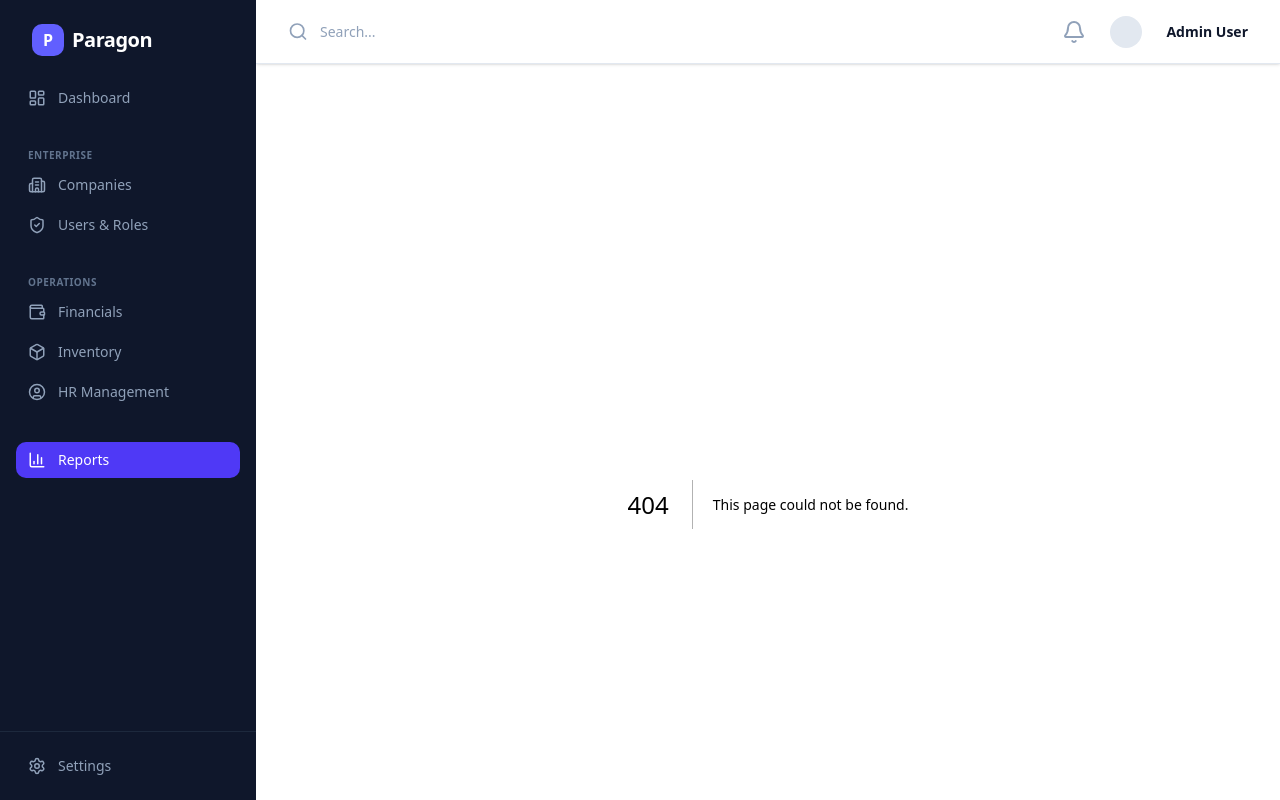
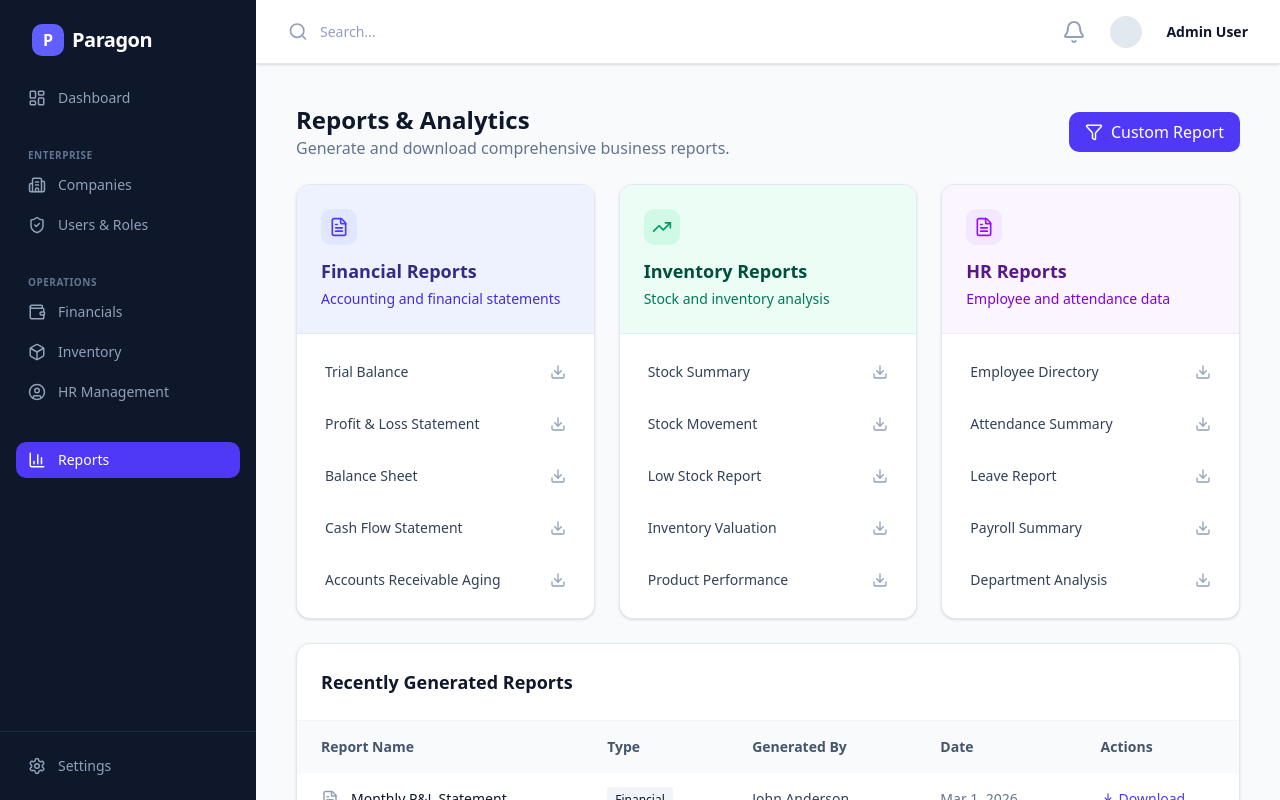
Before and after one commit to Meatycrude/paragon-solutions, a Next.js app in the folder frontend/: page /reports in a window 1280 px wide. Before the commit this address had no page. Built offline with nearby package versions, Linux system fonts and the light colour scheme.

Commit message:
feat: add initial page rof reports

```diff
--- /dev/null
+++ b/frontend/src/app/reports/page.tsx
@@ -0,0 +1,151 @@
+import { FileText, Download, Filter, TrendingUp } from "lucide-react";
+
+export default function ReportsPage() {
+    return (
+        <div className="space-y-6">
+            <div className="flex items-center justify-between">
+                <div>
+                    <h1 className="text-2xl font-bold">Reports & Analytics</h1>
+                    <p className="text-slate-500">Generate and download comprehensive business reports.</p>
+                </div>
+                <button className="bg-indigo-600 text-white px-4 py-2 rounded-lg font-medium hover:bg-indigo-700 transition-colors flex items-center gap-2">
+                    <Filter size={18} />
+                    Custom Report
+                </button>
+            </div>
+
+            {/* Report Categories */}
+            <div className="grid grid-cols-1 gap-6 md:grid-cols-2 lg:grid-cols-3">
+                {/* Financial Reports */}
+                <div className="bg-white rounded-xl border border-slate-200 shadow-sm overflow-hidden">
+                    <div className="bg-indigo-50 p-6 border-b border-indigo-100">
+                        <div className="rounded-lg bg-indigo-100 p-2 w-fit mb-3">
+                            <FileText className="text-indigo-600" size={20} />
+                        </div>
+                        <h3 className="text-lg font-bold text-indigo-900">Financial Reports</h3>
+                        <p className="text-sm text-indigo-700 mt-1">Accounting and financial statements</p>
+                    </div>
+                    <div className="p-4 space-y-2">
+                        {[
+                            "Trial Balance",
+                            "Profit & Loss Statement",
+                            "Balance Sheet",
+                            "Cash Flow Statement",
+                            "Accounts Receivable Aging",
+                        ].map((report) => (
+                            <button
+                                key={report}
+                                className="w-full flex items-center justify-between p-3 rounded-lg hover:bg-slate-50 transition-colors group"
+                            >
+                                <span className="text-sm font-medium text-slate-700">{report}</span>
+                                <Download size={16} className="text-slate-400 group-hover:text-indigo-600" />
+                            </button>
+                        ))}
+                    </div>
+                </div>
+
+                {/* Inventory Reports */}
+                <div className="bg-white rounded-xl border border-slate-200 shadow-sm overflow-hidden">
+                    <div className="bg-emerald-50 p-6 border-b border-emerald-100">
+                        <div className="rounded-lg bg-emerald-100 p-2 w-fit mb-3">
+                            <TrendingUp className="text-emerald-600" size={20} />
+                        </div>
+                        <h3 className="text-lg font-bold text-emerald-900">Inventory Reports</h3>
+                        <p className="text-sm text-emerald-700 mt-1">Stock and inventory analysis</p>
+                    </div>
+                    <div className="p-4 space-y-2">
+                        {[
+                            "Stock Summary",
+                            "Stock Movement",
+                            "Low Stock Report",
+                            "Inventory Valuation",
+                            "Product Performance",
+                        ].map((report) => (
+                            <button
+                                key={report}
+                                className="w-full flex items-center justify-between p-3 rounded-lg hover:bg-slate-50 transition-colors group"
+                            >
+                                <span className="text-sm font-medium text-slate-700">{report}</span>
+                                <Download size={16} className="text-slate-400 group-hover:text-emerald-600" />
+                            </button>
+                        ))}
+                    </div>
+                </div>
+
+                {/* HR Reports */}
+                <div className="bg-white rounded-xl border border-slate-200 shadow-sm overflow-hidden">
+                    <div className="bg-purple-50 p-6 border-b border-purple-100">
+                        <div className="rounded-lg bg-purple-100 p-2 w-fit mb-3">
+                            <FileText className="text-purple-600" size={20} />
+                        </div>
+                        <h3 className="text-lg font-bold text-purple-900">HR Reports</h3>
+                        <p className="text-sm text-purple-700 mt-1">Employee and attendance data</p>
+                    </div>
+                    <div className="p-4 space-y-2">
+                        {[
+                            "Employee Directory",
+                            "Attendance Summary",
+                            "Leave Report",
+                            "Payroll Summary",
+                            "Department Analysis",
+                        ].map((report) => (
+                            <button
+                                key={report}
+                                className="w-full flex items-center justify-between p-3 rounded-lg hover:bg-slate-50 transition-colors group"
+                            >
+                                <span className="text-sm font-medium text-slate-700">{report}</span>
+                                <Download size={16} className="text-slate-400 group-hover:text-purple-600" />
+                            </button>
+                        ))}
+                    </div>
+                </div>
+            </div>
+
+            {/* Recent Reports */}
+            <div className="bg-white rounded-xl border border-slate-200 shadow-sm">
+                <div className="p-6 border-b border-slate-100">
+                    <h2 className="text-lg font-semibold">Recently Generated Reports</h2>
+                </div>
+                <table className="w-full text-left text-sm">
+                    <thead className="bg-slate-50 text-slate-600 font-medium">
+                        <tr>
+                            <th className="px-6 py-4">Report Name</th>
+                            <th className="px-6 py-4">Type</th>
+                            <th className="px-6 py-4">Generated By</th>
+                            <th className="px-6 py-4">Date</th>
+                            <th className="px-6 py-4">Actions</th>
+                        </tr>
+                    </thead>
+                    <tbody className="divide-y divide-slate-100">
+                        {[
+                            { name: "Monthly P&L Statement", type: "Financial", user: "John Anderson", date: "Mar 1, 2026" },
+                            { name: "Q1 Inventory Analysis", type: "Inventory", user: "Sarah Mitchell", date: "Feb 28, 2026" },
+                            { name: "February Attendance", type: "HR", user: "Emily Rodriguez", date: "Feb 28, 2026" },
+                            { name: "Balance Sheet 2025", type: "Financial", user: "Michael Chen", date: "Feb 25, 2026" },
+                        ].map((report, idx) => (
+                            <tr key={idx} className="hover:bg-slate-50 transition-colors">
+                                <td className="px-6 py-4">
+                                    <div className="flex items-center gap-3">
+                                        <FileText size={18} className="text-slate-400" />
+                                        <span className="font-medium text-slate-900">{report.name}</span>
+                                    </div>
+                                </td>
+                                <td className="px-6 py-4">
+                                    <span className="px-2 py-1 bg-slate-100 rounded text-xs">{report.type}</span>
+                                </td>
+                                <td className="px-6 py-4 text-slate-700">{report.user}</td>
+                                <td className="px-6 py-4 text-slate-500">{report.date}</td>
+                                <td className="px-6 py-4">
+                                    <button className="flex items-center gap-1 text-indigo-600 hover:text-indigo-800 font-medium">
+                                        <Download size={14} />
+                                        Download
+                                    </button>
+                                </td>
+                            </tr>
+                        ))}
+                    </tbody>
+                </table>
+            </div>
+        </div>
+    );
+}
```
